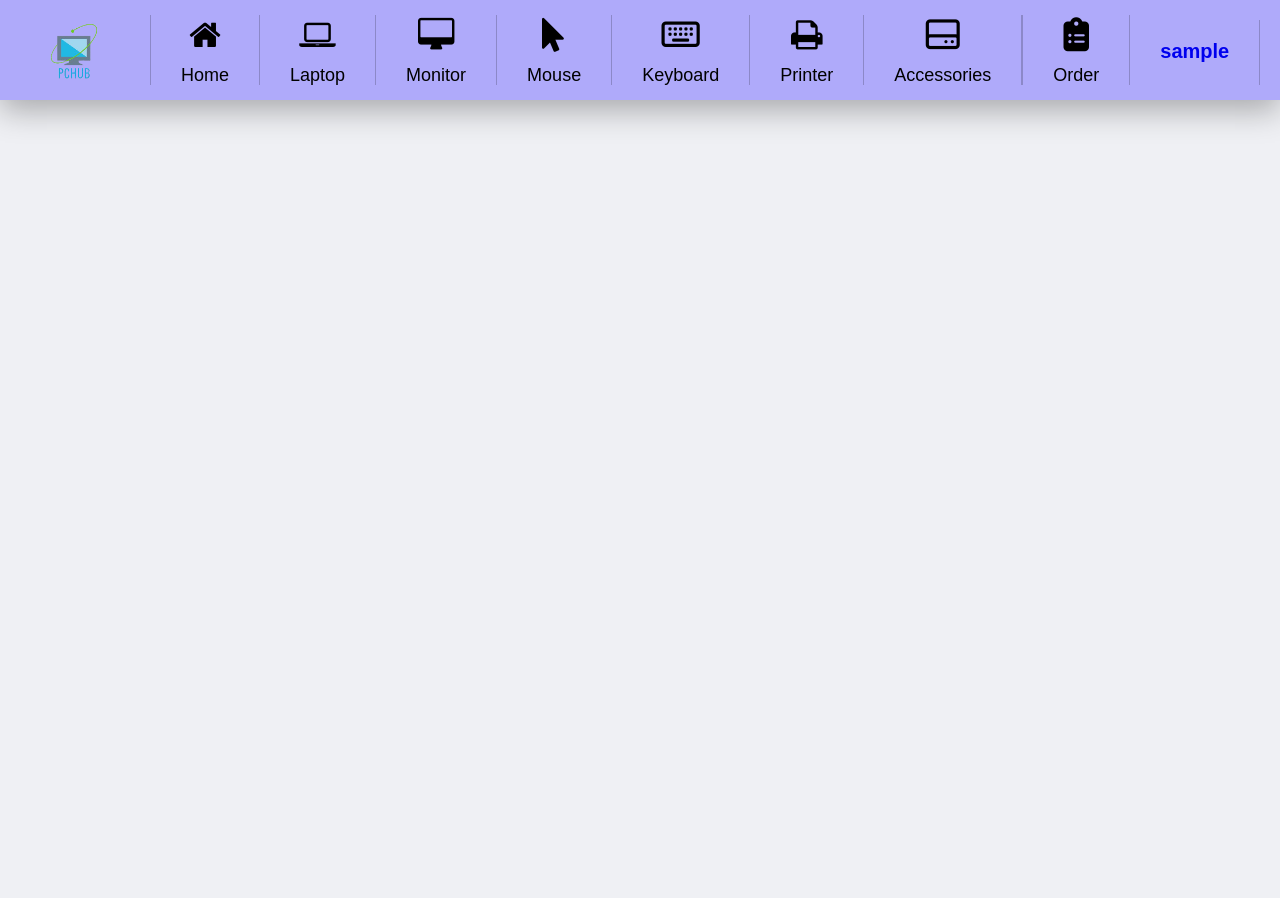
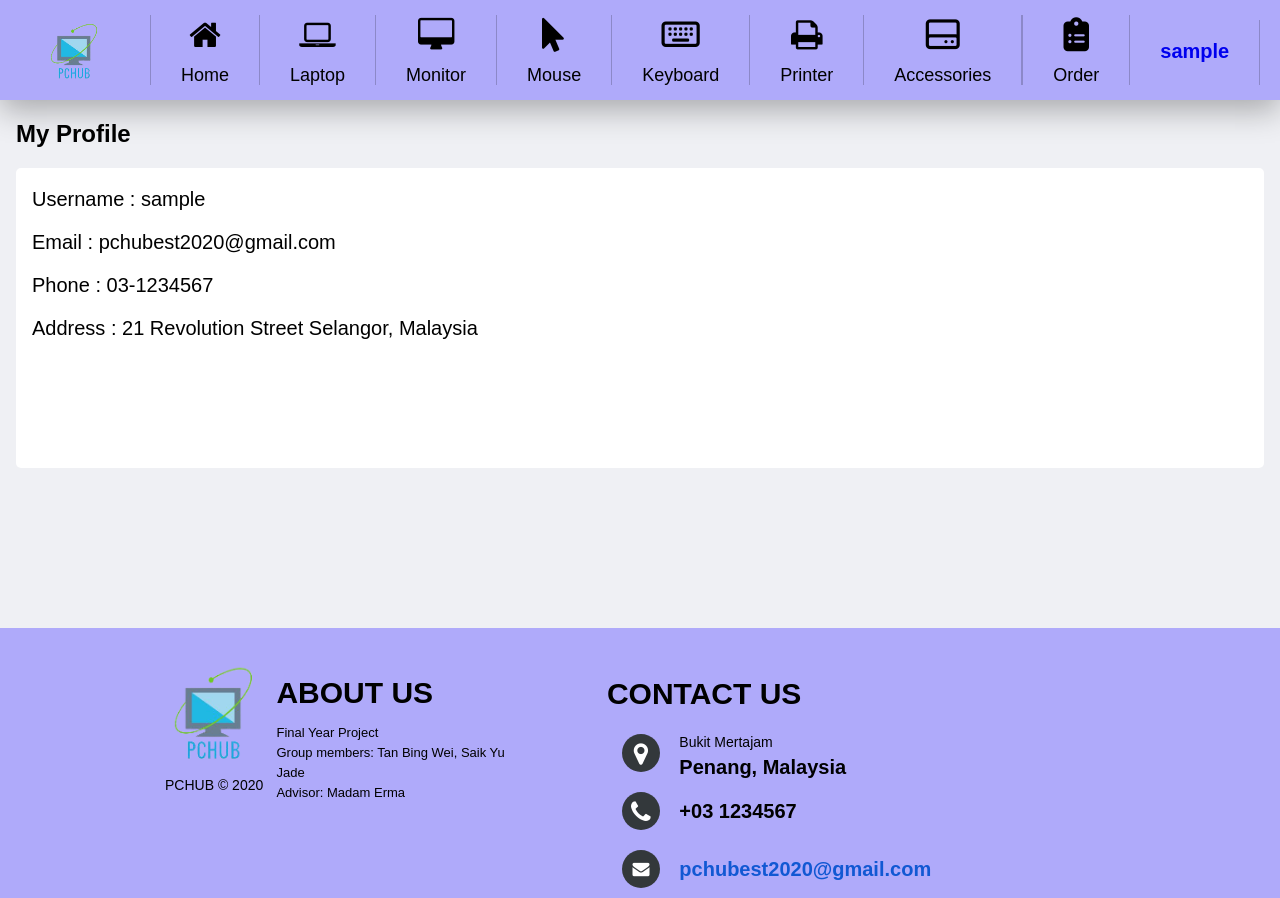
Before and after one commit to yujade01/FYP-PROJECT, a PHP site: page /profile.php in a window 1280 px wide; the page is wider, and only the part inside the window is pictured. Before the commit the page ends 125 px from the top of that part, so only its background shows below. Run offline with PHP 8.4, Linux system fonts and the light colour scheme; the visitor is signed in with stand-in values (Sample User, id 1); data that the repository does not hold is empty; some libraries are stand-ins or nearby versions.

Commit message:
include footer file & edit footer details & set min-height for div

```diff
--- a/cart.php
+++ b/cart.php
@@ -18,6 +18,9 @@
             }
             div{
                 text-align: center;
+            }
+            .div-min-height{
+                min-height: 56vh;;
             }
             .center {
             margin-left: auto;
@@ -47,7 +50,7 @@
     </head>
     <body>
         <?php include ('navigation.php'); ?>
-        <div>
+        <div class="div-min-height">
             <br/><br/><br/><br/>
 
             <?php
@@ -157,5 +160,6 @@
         <?php
             }
         ?>
+    <?php include('footer.php')?>
     </body>
 </html>
--- a/footer.php
+++ b/footer.php
@@ -45,7 +45,7 @@
 
 				<div>
 					<i class="fa fa-map-marker"></i>
-					<p><span>21 Revolution Street</span> Selangor, Malaysia</p>
+					<p><span>Bukit Mertajam</span> Penang, Malaysia</p>
 				</div>
 
 				<div>
@@ -55,7 +55,7 @@
 
 				<div>
 					<i class="fa fa-envelope"></i>
-					<p><a href="mailto:support@company.com">pchub777@gmail.com</a></p>
+					<p><a href="mailto:support@company.com">pchubest2020@gmail.com</a></p>
 				</div>
 
 			</div>
--- a/order.php
+++ b/order.php
@@ -53,7 +53,7 @@
         ?>
         <br/><br/>
         <h4><center>Order History</center></h4>
-        <div>
+        <div style="min-height: 46vh;">
             <?php
                 if($role == "Admin")
                 {
@@ -151,5 +151,6 @@
                 <?php
             }
         ?>
+        <?php include('footer.php')?>
     </body>
 </html>
--- a/profile.php
+++ b/profile.php
@@ -17,7 +17,7 @@
 
     <?php include ('navigation.php');?>
     <?php
-        if($_SESSION["loggedin"] == true){
+        if($_SESSION["loggedin"] == true && $role == "Customer"){
             $username = $_SESSION["username"];
             $conn = mysqli_connect("localhost", "root", "", "pchub");
             $sql = "SELECT * from account where Username = '$username'";
@@ -27,7 +27,7 @@
             while($row = mysqli_fetch_assoc($result)){
         ?>
         <form>
-        <div style="padding:0.01em 16px;">
+        <div style="padding:0.01em 16px; min-height:56vh;">
         <h2>My Profile</h2>
         <div class="content">
                 <p><?php echo "Name : " .$row['cust_name']."<br>"; ?></p>
@@ -43,8 +43,22 @@
         </form>
     <?php
             }
+        }else if($role == "Admin")
+        {
+            ?>
+        <div style="padding:0.01em 16px; min-height:56vh;">
+        <h2>My Profile</h2>
+        <div class="content">
+                <p><?php echo "Username : " .$username."<br>"; ?></p>
+                <p><?php echo "Email : pchubest2020@gmail.com <br>"; ?></p>
+                <p><?php echo "Phone : 03-1234567 <br>"; ?></p>
+                <p><?php echo "Address : 21 Revolution Street Selangor, Malaysia<br>"; ?></p>
+                <br>
+        </div>
+        </div>
+            <?php
         }
     ?>
-  <?php //include('footer.php')?>
+  <?php include('footer.php')?>
 </body>
 </html>
--- a/showproduct.php
+++ b/showproduct.php
@@ -211,6 +211,7 @@
   </script>
 
 <?php include ('navigation.php');?>
+<div style="min-height:450vh;">
   <form action="showproduct.php" method="post">
 
     <div class="container">
@@ -327,9 +328,9 @@
       </div>
       </div>
   <?php } ?>
-
-
 </form>
+</div>
+<?php include('footer.php')?>
 </body>
 
 </html>
--- a/welcome.php
+++ b/welcome.php
@@ -54,7 +54,7 @@
 
        .bg{
             background: linear-gradient(-135deg, #c850c0, #4158d0);
-            height: 760px;
+            height: 770px;
             background-repeat: no-repeat;
             background-size: contain;
         }
@@ -117,7 +117,7 @@
     <body class="bg">
     <?php include ('navigation.php');?>
     <br/><br/><br/><br/>
-    <div class="center">
+    <div class="center" style="min-height:45vh;">
         <h1 class="text1">PC HUB</h1>
         <h2 class="text2">ALWAYS AVAILABLE FOR YOU</h2>
 
@@ -144,6 +144,6 @@
         </fieldset>
         <?php } ?>
     </div>
-        <?php //include('footer.php')?>
+        <?php include('footer.php')?>
     </body>
 </html>
```
Also changed, not shown: images/cosair_ram.webp (deleted). Lines whose indentation alone changed are shown as unchanged.
